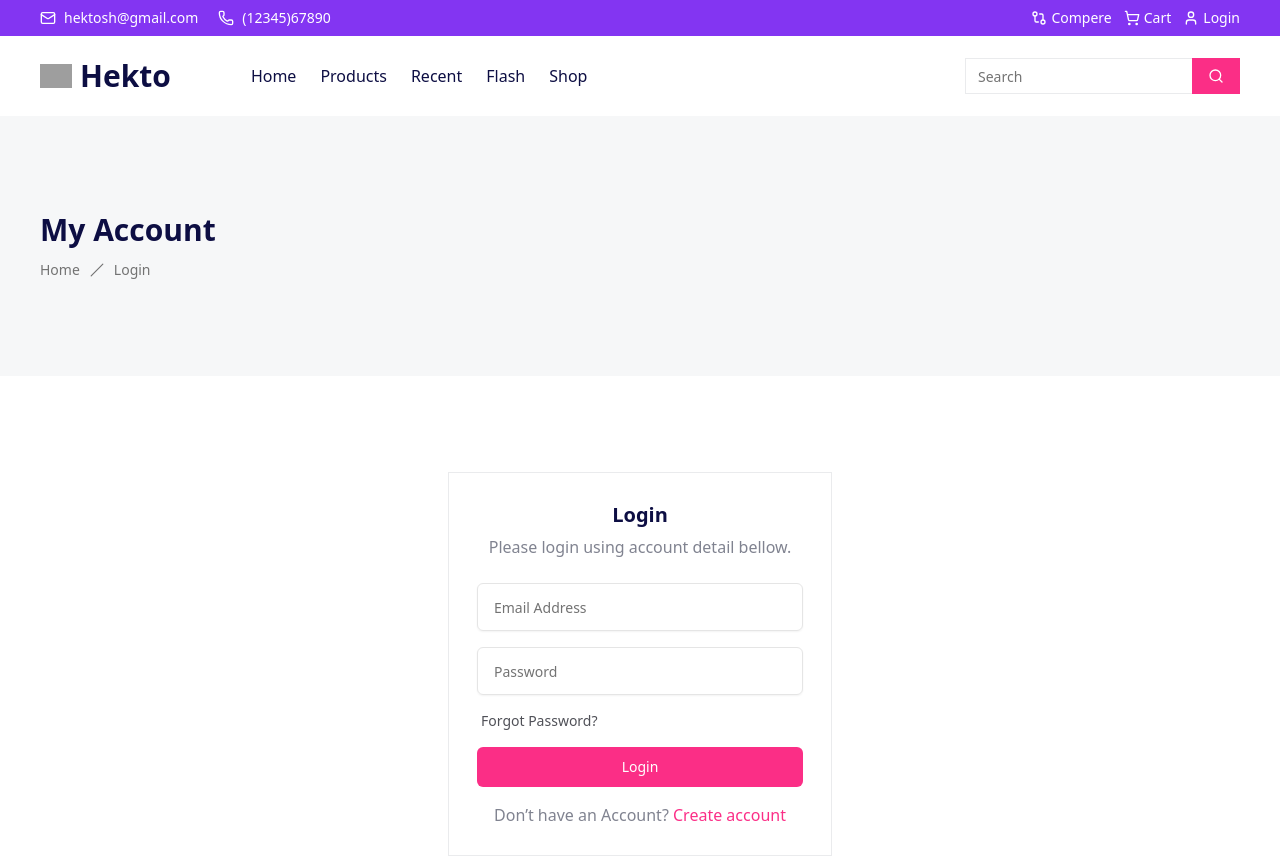
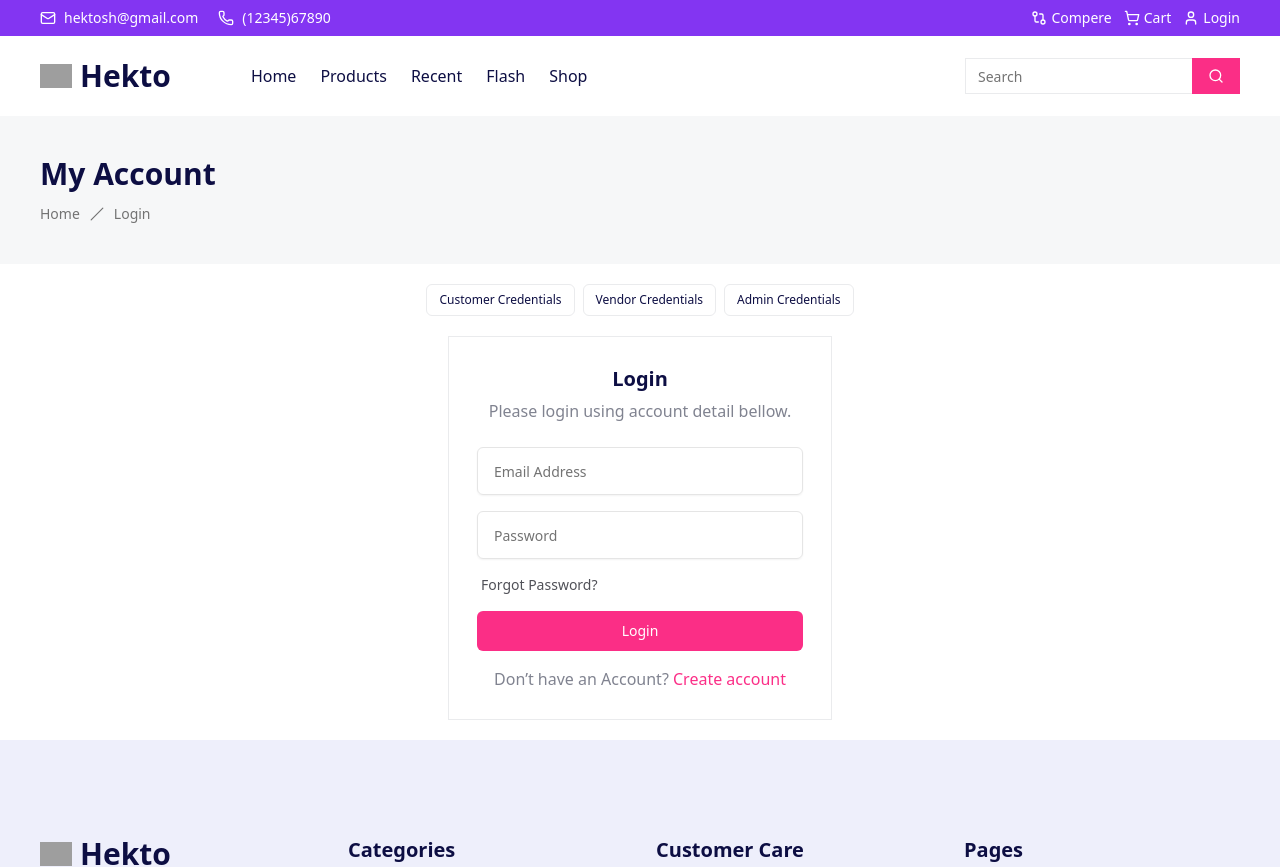
Before and after one commit to monishatBaishnab/hekto_client, a React (Vite) app: page /login in a window 1280 px wide. Shown: the top 867 px of the page. Built offline with nearby package versions, Linux system fonts and the light colour scheme; grey boxes are pictures that could not be loaded.

Commit message:
Update login and register page.

```diff
--- a/src/components/PageHeader.tsx
+++ b/src/components/PageHeader.tsx
@@ -14,7 +14,7 @@ const PageHeader = ({ title }: { title: string }) => {
   const paths = pathname?.split('/').filter((path) => path !== '');
   return (
     <div className="bg-athens-gray-50">
-      <div className="container space-y-3">
+      <div className="container space-y-3 !py-10">
         <h3 className="text-3xl font-bold text-h-black">{title}</h3>
         <Breadcrumb>
           <BreadcrumbList>
--- a/src/components/form/HForm.tsx
+++ b/src/components/form/HForm.tsx
@@ -1,5 +1,11 @@
-import { ReactNode } from "react";
-import { FieldValues, FormProvider, Resolver, SubmitHandler, useForm } from "react-hook-form";
+import { ReactNode, useEffect } from 'react';
+import {
+  FieldValues,
+  FormProvider,
+  Resolver,
+  SubmitHandler,
+  useForm,
+} from 'react-hook-form';
 
 type TFormConfig = {
   defaultValues?: Record<string, unknown>;
@@ -11,16 +17,20 @@ type TPHFormProps = {
   children: ReactNode;
 } & TFormConfig;
 
-const HForm = ({ onSubmit, children, defaultValues, resolver }: TPHFormProps) => {
+const HForm = ({
+  onSubmit,
+  children,
+  defaultValues,
+  resolver,
+}: TPHFormProps) => {
   const formConfig: TFormConfig = {};
 
   if (defaultValues) {
-        formConfig["defaultValues"] = defaultValues;
+    formConfig['defaultValues'] = defaultValues;
   }
   if (resolver) {
-        formConfig["resolver"] = resolver;
+    formConfig['resolver'] = resolver;
   }
-
   const methods = useForm(formConfig);
 
   const submit: SubmitHandler<FieldValues> = (data) => {
@@ -28,11 +38,16 @@ const HForm = ({ onSubmit, children, defaultValues, resolver }: TPHFormProps) =>
     // methods.reset();
   };
 
+  // Reset form when defaultValues change
+  useEffect(() => {
+    if (defaultValues) {
+      methods.reset(defaultValues);
+    }
+  }, [defaultValues, methods]);
+
   return (
     <FormProvider {...methods}>
-            <form onSubmit={methods.handleSubmit(submit)}>
-                {children}
-            </form>
+      <form onSubmit={methods.handleSubmit(submit)}>{children}</form>
     </FormProvider>
   );
 };
--- a/src/pages/Login.tsx
+++ b/src/pages/Login.tsx
@@ -3,7 +3,7 @@ import HInput from '@/components/form/HInput';
 import PageHeader from '@/components/PageHeader';
 import { Button } from '@/components/ui/button';
 import { useLogInMutation } from '@/redux/features/auth/auth.api';
-import { useEffect } from 'react';
+import { useEffect, useState } from 'react';
 import { FieldValues, SubmitHandler } from 'react-hook-form';
 import { Link, useNavigate } from 'react-router-dom';
 import { jwtDecode } from 'jwt-decode';
@@ -12,18 +12,60 @@ import { login } from '@/redux/features/auth/auth.slice';
 import { LoaderCircle } from 'lucide-react';
 import { clearRecent } from '@/redux/features/recent/recent.slice';
 import { toast } from 'sonner';
+import { cn } from '@/lib/utils';
+
+const config = [
+  {
+    key: 'customer',
+    label: 'Customer Credentials',
+  },
+  {
+    key: 'vendor',
+    label: 'Vendor Credentials',
+  },
+  {
+    key: 'admin',
+    label: 'Admin Credentials',
+  },
+];
 
 const Login = () => {
   const navigate = useNavigate();
   const dispatch = useAppDispatch();
   const [loginFromServer, { data, isLoading, isSuccess }] = useLogInMutation();
-
+  const [defaultValues, setDefaultValues] = useState({});
+  const [activeKey, setActiveKey] = useState('');
   const handleSubmit: SubmitHandler<FieldValues> = async (data) => {
     const result = await loginFromServer(data);
     if (result?.error) {
       toast.error(
         (result?.error as { data: { message: string } })?.data?.message
       );
+    }
+  };
+
+  const handleCredentialsUpdate = (role: string) => {
+    if (role === 'admin') {
+      const values = {
+        email: 'abdul@gmail.com',
+        password: '1234',
+      };
+      setDefaultValues(values);
+      setActiveKey(role);
+    } else if (role === 'vendor') {
+      const values = {
+        email: 'jakaria@gmail.com',
+        password: '123',
+      };
+      setDefaultValues(values);
+      setActiveKey(role);
+    } else if (role === 'customer') {
+      const values = {
+        email: 'baishnabmonishat@gmail.com',
+        password: '123',
+      };
+      setDefaultValues(values);
+      setActiveKey(role);
     }
   };
 
@@ -35,12 +77,27 @@ const Login = () => {
       navigate('/');
     }
   }, [isSuccess, isLoading, data, dispatch, navigate]);
-
   return (
     <div>
       <PageHeader title="My Account" />
 
-      <div className="container flex items-center justify-center">
+      <div className="container flex items-center justify-center gap-2 !p-0 !pt-5">
+        {config?.map(({ label, key }) => {
+          console.log(activeKey, key);
+          return (
+            <Button
+              key={key}
+              onClick={() => handleCredentialsUpdate(key)}
+              size="sm"
+              variant="light"
+              className={cn(activeKey === key && '!bg-athens-gray-100')}
+            >
+              {label}
+            </Button>
+          );
+        })}
+      </div>
+      <div className="container flex items-center justify-center !py-5">
         <div className="min-w-96 space-y-6 border border-athens-gray-100 p-7">
           <div className="space-y-1.5">
             <h4 className="text-center text-xl font-bold text-h-black">
@@ -50,7 +107,7 @@ const Login = () => {
               Please login using account detail bellow.
             </p>
           </div>
-          <HForm onSubmit={handleSubmit}>
+          <HForm onSubmit={handleSubmit} defaultValues={defaultValues}>
             <div className="space-y-4">
               <HInput placeholder="Email Address" name="email" />
               <HInput placeholder="Password" name="password" />
--- a/src/pages/Register.tsx
+++ b/src/pages/Register.tsx
@@ -25,7 +25,8 @@ const use_role_options = [
 const Register = () => {
   const navigate = useNavigate();
   const dispatch = useDispatch();
-  const [register, { isError, isSuccess, isLoading, data }] = useRegisterMutation();
+  const [register, { isError, isSuccess, isLoading, data }] =
+    useRegisterMutation();
   const [role, setRole] = useState('USER');
 
   const handleSubmit: SubmitHandler<FieldValues> = (data) => {
@@ -73,14 +74,14 @@ const Register = () => {
       dispatch(login({ user, token: data.data.token }));
       navigate('/');
     }
-  // eslint-disable-next-line react-hooks/exhaustive-deps
+    // eslint-disable-next-line react-hooks/exhaustive-deps
   }, [isError, isSuccess, data, dispatch]);
 
   return (
     <div>
       <PageHeader title="My Account" />
 
-      <div className="container flex items-center justify-center">
+      <div className="container flex items-center justify-center !py-5">
         <div className="w-full space-y-6 border border-athens-gray-100 p-7 md:w-2/3 lg:w-1/2">
           <div className="space-y-1.5">
             <h4 className="text-center text-xl font-bold text-h-black">
```
Lines whose indentation alone changed are shown as unchanged.
